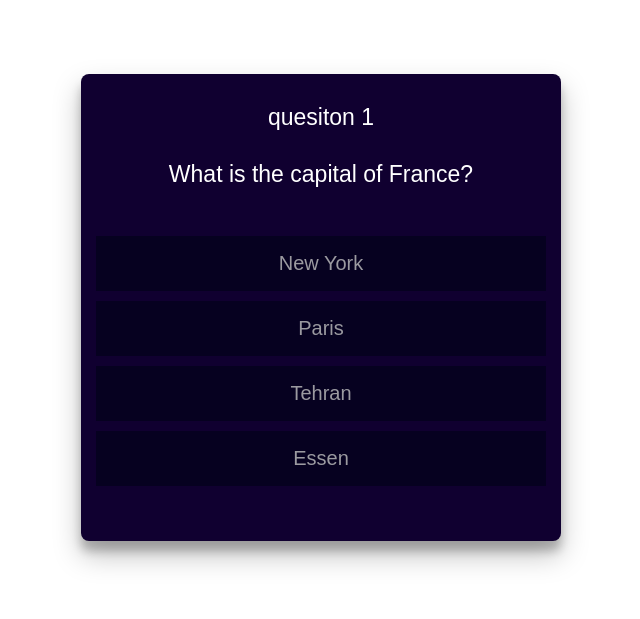
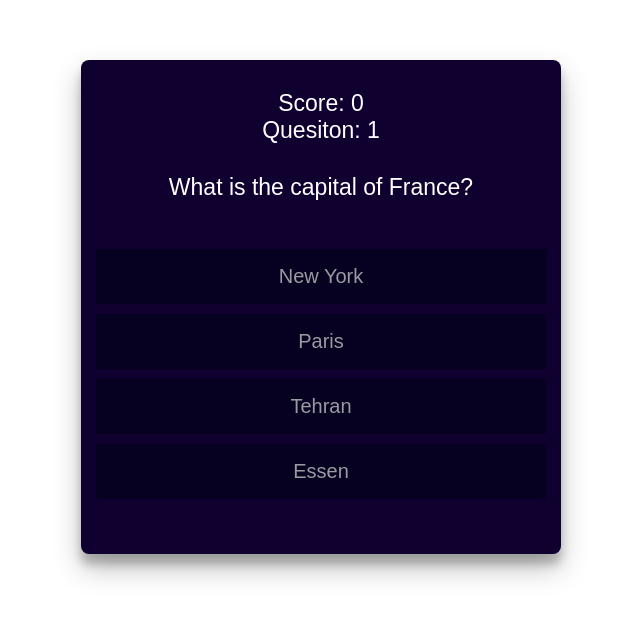
Before and after one commit to Mahsa-Arabzadeh/React-Mini-Project, a React (Vite) app in the folder Quiz-App/: page / in a window 1280 px wide. Shown: the part 101-720 px from the top of the page, without its empty margins (319-959 px from the left). Built offline with nearby package versions, Linux system fonts and the light colour scheme.

Commit message:
Feat(Quesitons.jsx): add clickHandler func

```diff
--- a/Quiz-App/src/components/Questions.jsx
+++ b/Quiz-App/src/components/Questions.jsx
@@ -49,29 +49,35 @@ export default function Questions() {
     ]
   })
 
-  const [currentQuestion,setCurrentQuestion] = useState({
-    currentQuestion: 0 //index of current question.
-  })
+  const [currentQuestion,setCurrentQuestion] = useState(0)
 
-  // const showBtn = () => {
-  //   question.question[currentQuestion.currentQuestion].answer.map(answer => {
-  //     <button>{answer.answerText}</button>
-  //   })
-  // }
+  const [score,setScore] = useState(0)
+
+  const [showScore,setShowScore] = useState(false)
+
 
   const clickHandler = (isCorrect) => {
-    console.log(isCorrect)
+    if(isCorrect){
+      console.log("d");
+      setScore(score + 1)
+    }
+
+    if(question.question.length > 4){
+      setShowScore(true)
+    }
+
+    setCurrentQuestion(currentQuestion + 1)
   }
 
   return (
     <div>
       <div className='container'>
         {/* showing score */}
-        {/* <div className="score-section"></div> */}
-        <div className="question-count"><span>quesiton 1</span></div>
-        <div className="question-title">{question.question[currentQuestion.currentQuestion].questionText}</div>
+        <div className="score-section">Score: {score}</div>
+        <div className="question-count"><span>Quesiton: {currentQuestion + 1}</span></div>
+        <div className="question-title">{question.question[currentQuestion].questionText}</div>
         <div className="question-box">
-          {question.question[currentQuestion.currentQuestion].answer.map(answer => (
+          {question.question[currentQuestion].answer.map(answer => (
             <button key={toString()} onClick={clickHandler.bind(this, answer.isCorrect)} className="btn-option">{answer.answerText}</button>
           ))}
         </div>
```
Also changed, not shown: Quiz-App/src/App.jsx (line endings or trailing spaces).
